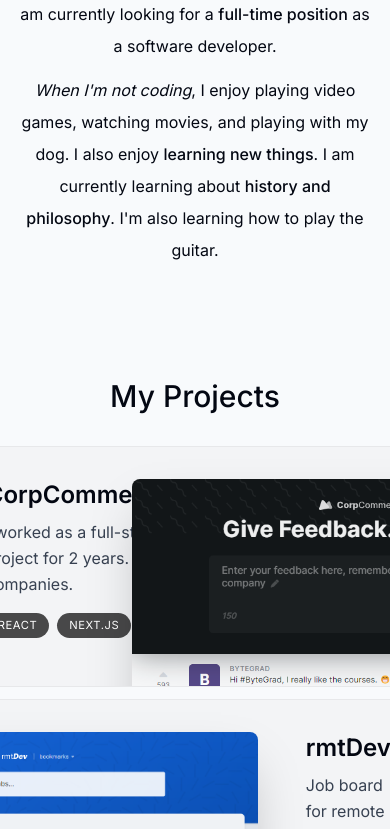
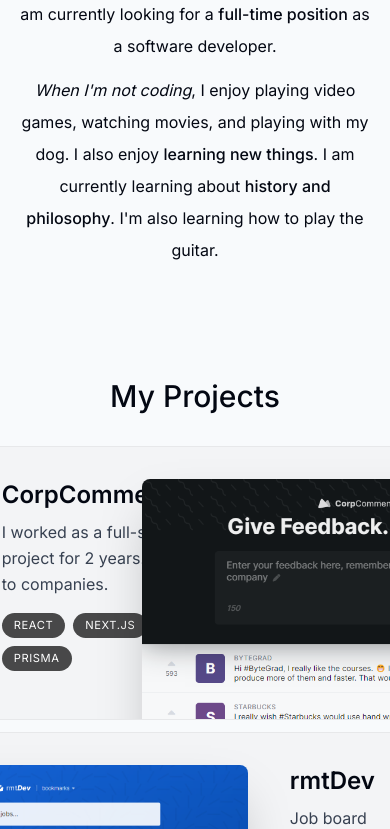
Before and after one commit to notavacillator/project-portfolio, a Next.js app: page / in a window 390 px wide. Shown: the part 1156-1985 px from the top of the page. Built offline with nearby package versions, Linux system fonts and the light colour scheme.

Commit message:
Skills component done
- Used framer-motion in skills section for staggered delayed individual skill tag animations.

```diff
--- a/app/page.tsx
+++ b/app/page.tsx
@@ -2,6 +2,7 @@
 import Intro from '@/components/intro';
 import Projects from '@/components/projects';
 import SectionDivider from '@/components/section-divider';
+import Skills from '@/components/skills';
 
 export default function Home() {
   return (
@@ -11,6 +12,8 @@
         <About/>
         <SectionDivider/>
         <Projects/>
+        <SectionDivider/>
+        <Skills/>
       </main>
     )
 }
--- a/components/about.tsx
+++ b/components/about.tsx
@@ -6,7 +6,7 @@
 import { useSectionInView } from '@/lib/hooks';
 
 function About() {
-    const {ref} = useSectionInView('About', 0.75);
+    const {ref} = useSectionInView('About', 0.55);
 
 
     return (
--- a/components/intro.tsx
+++ b/components/intro.tsx
@@ -1,11 +1,11 @@
 'use client'
 
 import Image from 'next/image'
-import React, {useEffect} from 'react'
+import React from 'react'
 import { motion } from 'framer-motion';
 import Link from 'next/link';
-import {BsArrowRight, BsLinkedin} from 'react-icons/bs';
-import {HiDownload} from 'react-icons/hi';
+import { BsArrowRight, BsLinkedin} from 'react-icons/bs';
+import { HiDownload} from 'react-icons/hi';
 import { FaGithubSquare } from 'react-icons/fa';
 import { useSectionInView } from '@/lib/hooks';
 
@@ -16,7 +16,7 @@
     <section ref ={ref} id='home' className=' mt-2 mb-28 max-w-[50rem] text-center sm:mb-0 scroll-mt-[100rem]'>
       {/* PROFILE PICTURE SECTION */}
         <div className='flex items-center justify-center'>
-            <div className='relative'>
+            <div className='relative group'>
               <motion.div
                 initial={{opacity: 0, scale: 0}}
                 animate={{opacity: 1, scale: 1}}
@@ -24,14 +24,15 @@
               >
                 <Image src = 'https://images.unsplash.com/photo-1568602471122-7832951cc4c5?ixlib=rb-4.0.3&ixid=M3wxMjA3fDB8MHxwaG90by1wYWdlfHx8fGVufDB8fHx8fA%3D%3D&auto=format&fit=crop&w=1470&q=80'
                   alt='profile-pic'
-                  height="192"
-                  width="192"
-                  quality= '95'
+                  height={192}
+                  width={204}
+                  quality= {80}
                   priority={true}
                   className='h-24 w-24 rounded-full object-cover border-[0.35rem] border-collapse border-white shadow-xl select-none '
                 />
               </motion.div>
-              <motion.span className='absolute select-none text-3xl bottom-0 right-0'
+              <motion.span
+                  className='absolute select-none text-3xl bottom-0 right-0'
                   initial={{opacity: 0, scale: 0}}
                   animate={{opacity: 1, scale: 1}}
                   transition={
--- a/components/project.tsx
+++ b/components/project.tsx
@@ -31,8 +31,9 @@
             opacity: opacityProgress
         }}
         className='group relative bg-gray-100 max-w-[42rem] border
-         border-black/5 overflow-hidden sm:pr-8 sm:h-[20rem] mb-3
-         sm:mb-8 last:mb-0 even:pl-8 hover:bg-gray-200 transition py-4 rounded-lg'>
+         border-black/5 overflow-hidden sm:pr-8 mb-3 sm:h-[20rem]
+         sm:mb-8 last:mb-0 even:sm:pl-8 even:pl-0 hover:bg-gray-200 transition py-4 rounded-lg'
+    >
         <div className='pt-4 pb-8 px-5 sm:pl-10 sm:pr-2 sm:pt-1
         sm:max-w-[50%] flex flex-col h-full group-even:ml-[18rem]'>
             <h3 className='text-2xl font-semibold'>{title}</h3>
@@ -43,7 +44,7 @@
                 ))}
             </ul>
         </div>
-        <Image src={imageUrl} alt='Project I worked on' quality={95}
+        <Image src={imageUrl} alt='Project I worked on' quality={80}
         className='absolute top-8 -right-40 w-[28.25rem]
             rounded-t-lg shadow-2xl group-even:right-[initial]
             group-even:-left-40  group-hover:scale-105 group-hover:-translate-x-3
--- a/components/projects.tsx
+++ b/components/projects.tsx
@@ -7,11 +7,11 @@
 import { useSectionInView } from '@/lib/hooks'
 
 function Projects() {
-    const {ref} = useSectionInView('Projects', 0.5);
+    const {ref} = useSectionInView('Projects', 0.1);
 
 
   return (
-    <section ref={ref} id='projects' className='scroll-m-24'>
+    <section ref={ref} id='projects' className='scroll-m-24 mb-10'>
         <SectionHeading>My Projects</SectionHeading>
         <div>
             {
--- /dev/null
+++ b/components/skills.tsx
@@ -0,0 +1,51 @@
+'use client'
+
+import React from 'react'
+import SectionHeading from './section-heading'
+import { skillsData } from '@/lib/data'
+import { useSectionInView } from '@/lib/hooks'
+import { motion } from 'framer-motion'
+
+const fadeInAnimationVariants = {
+    initial: {
+        opacity: 0,
+        y: 100,
+    },
+    animate : (index : number) => ({
+        opacity : 1,
+        y : 0,
+        transition: {
+            delay: 0.05 * index,
+        }
+    })
+}
+
+function Skills() {
+    const {ref} =  useSectionInView('Skills');
+     return (
+        <section ref = {ref} id='skills' className='mb-28 max-w-[53rem] scroll-mt-28 text-center sm:mb-40'>
+            <SectionHeading>
+                My Skills
+            </SectionHeading>
+            <ul className='flex flex-wrap justify-center gap-2 text-gray-800'>
+                {
+                    skillsData.map((skill, index) => (
+                        <motion.li
+                            key={index}
+                            className='bg-white border border-black/0.1 px-3 py-2 rounded-xl'
+                            variants={fadeInAnimationVariants}
+                            initial = "initial"
+                            whileInView="animate"
+                            viewport= {{once: true}}
+                            custom={index}
+                        >
+                            {skill}
+                        </motion.li>
+                    ))
+                }
+            </ul>
+        </section>
+  )
+}
+
+export default Skills
```
